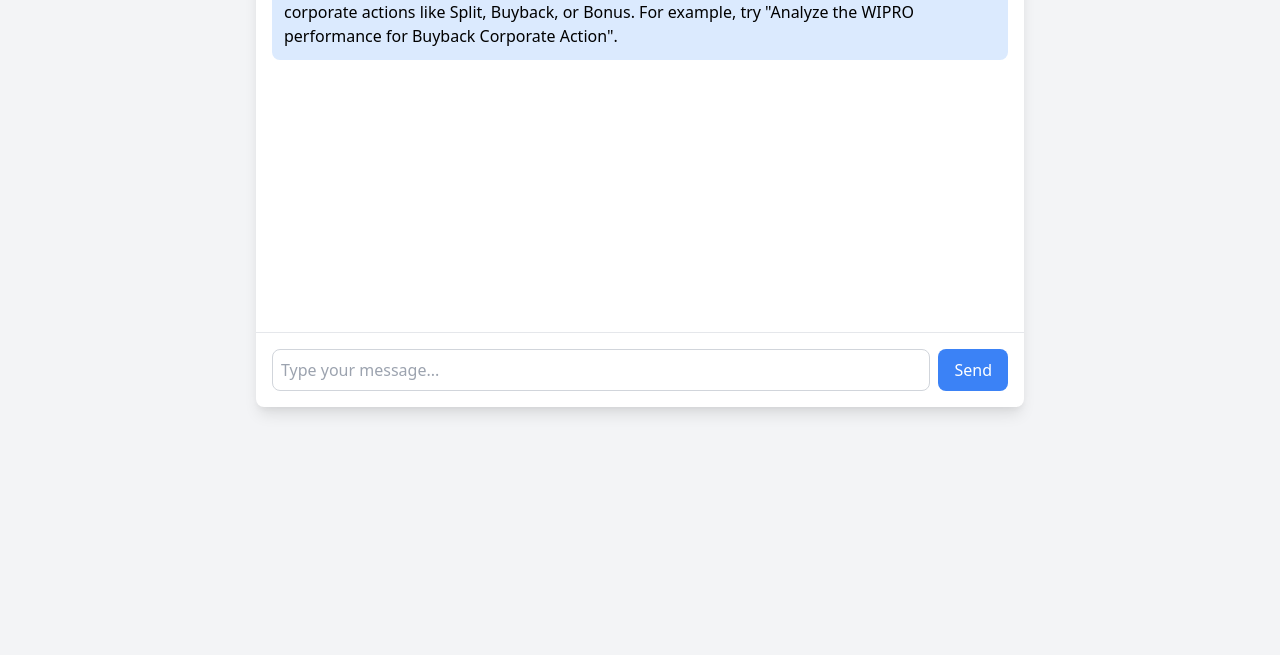
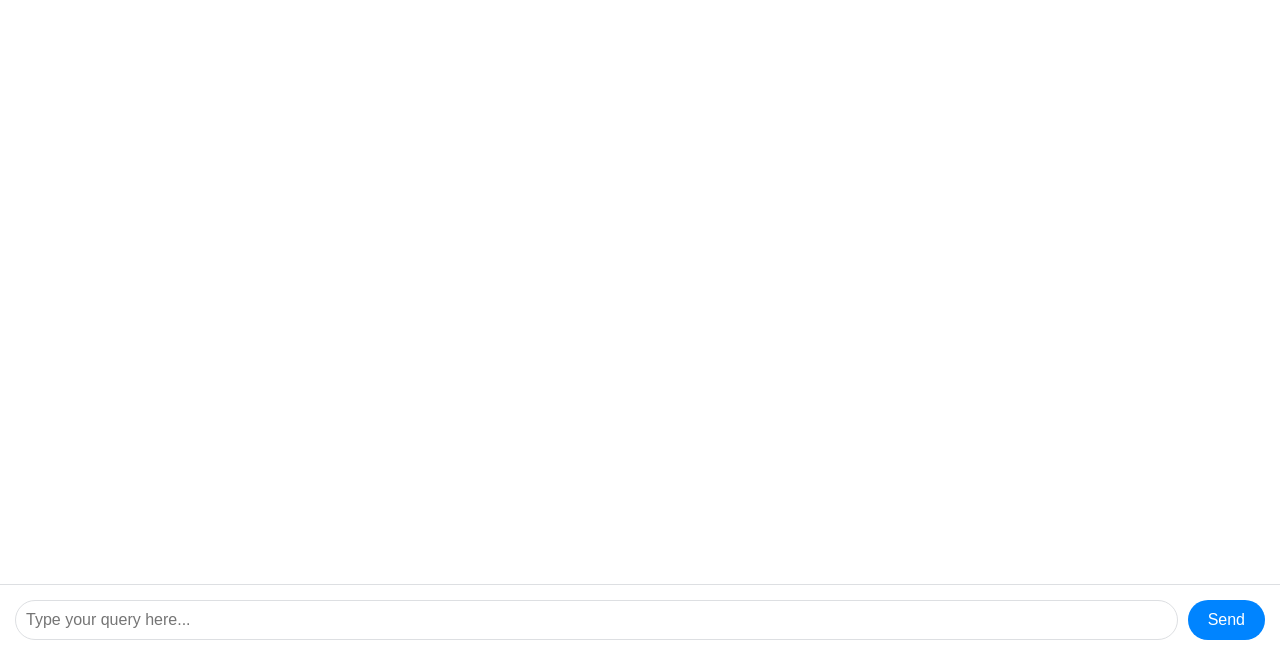
Before and after one commit to bala-ceg/backtest.ai, a plain HTML site: page api/templates/chat.html in a window 1280 px wide. Shown: the part 145-800 px from the top of the page. Drawn offline with nearby package versions, Linux system fonts and the light colour scheme.

Commit message:
Update chat.html

```diff
--- a/api/templates/chat.html
+++ b/api/templates/chat.html
@@ -1,111 +1,248 @@
-<!-- templates/index.html -->
 <!DOCTYPE html>
 <html lang="en">
 <head>
     <meta charset="UTF-8">
     <meta name="viewport" content="width=device-width, initial-scale=1.0">
     <title>AI Stock Analyzer</title>
-    <link href="https://cdn.jsdelivr.net/npm/tailwindcss@2.2.19/dist/tailwind.min.css" rel="stylesheet">
+    <style>
+        :root {
+            --bg-color: #f0f2f5;
+            --chat-bg: #ffffff;
+            --text-color: #050505;
+            --secondary-text: #65676b;
+            --border-color: #dddfe2;
+            --primary-color: #0084ff;
+            --sent-message-bg: #0084ff;
+            --received-message-bg: #e4e6eb;
+            --sent-message-color: #ffffff;
+            --received-message-color: #050505;
+        }
+
+        * {
+            margin: 0;
+            padding: 0;
+            box-sizing: border-box;
+        }
+
+        html, body {
+            height: 100%;
+            margin: 0;
+            padding: 0;
+        }
+
+        body {
+            font-family: -apple-system, BlinkMacSystemFont, 'Segoe UI', Roboto, Helvetica, Arial, sans-serif;
+            background-color: var(--bg-color);
+            color: var(--text-color);
+            line-height: 1.5;
+        }
+
+        .chat-container {
+            max-width: 100%;
+            height: 100vh;
+            margin: 0;
+            background-color: var(--chat-bg);
+            display: flex;
+            flex-direction: column;
+        }
+
+        .chat-header {
+            background-color: var(--primary-color);
+            color: white;
+            padding: 15px;
+            text-align: center;
+            font-size: 1.2em;
+            font-weight: bold;
+        }
+
+        .chat-messages {
+            flex-grow: 1;
+            overflow-y: auto;
+            padding: 15px;
+        }
+
+        .message {
+            margin-bottom: 15px;
+            max-width: 80%;
+            padding: 10px;
+            border-radius: 18px;
+        }
+
+        .user-message {
+            background-color: var(--sent-message-bg);
+            color: var(--sent-message-color);
+            align-self: flex-end;
+            margin-left: auto;
+        }
+
+        .ai-message {
+            background-color: var(--received-message-bg);
+            color: var(--received-message-color);
+        }
+
+        .chat-input {
+            display: flex;
+            padding: 15px;
+            border-top: 1px solid var(--border-color);
+        }
+
+        .chat-input input {
+            flex-grow: 1;
+            padding: 10px;
+            border: 1px solid var(--border-color);
+            border-radius: 20px;
+            font-size: 1em;
+        }
+
+        .chat-input button {
+            background-color: var(--primary-color);
+            color: white;
+            border: none;
+            padding: 10px 20px;
+            margin-left: 10px;
+            border-radius: 20px;
+            cursor: pointer;
+            font-size: 1em;
+        }
+
+        .chat-input button:hover {
+            background-color: #006edc;
+        }
+
+        .stock-result {
+            background-color: #f8f9fa;
+            border: 1px solid #dee2e6;
+            border-radius: 5px;
+            padding: 15px;
+            margin-top: 15px;
+        }
+
+        .stock-result h3 {
+            margin-bottom: 10px;
+            color: var(--primary-color);
+        }
+
+        .stock-result table {
+            width: 100%;
+            border-collapse: collapse;
+        }
+
+        .stock-result th, .stock-result td {
+            border: 1px solid #dee2e6;
+            padding: 8px;
+            text-align: left;
+        }
+
+        .stock-result th {
+            background-color: #e9ecef;
+        }
+
+        @media (max-width: 600px) {
+            .chat-container {
+                margin: 10px;
+                border-radius: 0;
+            }
+
+            .message {
+                max-width: 90%;
+            }
+        }
+    </style>
 </head>
-<body class="bg-gray-100">
-    <div class="container mx-auto px-4 py-8">
-        <div class="max-w-3xl mx-auto bg-white rounded-lg shadow-lg">
-            <div class="p-4 border-b border-gray-200">
-                <h1 class="text-xl font-bold text-gray-800">AI Stock Analyzer</h1>
+<body>
+    <div class="chat-container">
+        <div class="chat-header">AI Stock Analyzer</div>
+        <div class="chat-messages" id="chatMessages">
+            <div class="message ai-message">
+                Hello! I'm your AI Stock Analyzer. You can ask me to analyze a stock's performance for specific corporate actions like Split, Buyback, or Bonus. For example, try "Analyze the WIPRO performance for Buyback Corporate Action".
             </div>
-
-            <div id="chatMessages" class="p-4 h-96 overflow-y-auto space-y-4">
-                <div class="bg-blue-100 p-3 rounded-lg">
-                    <p>Hello! I'm your AI Stock Analyzer. You can ask me to analyze a stock's performance for specific corporate actions like Split, Buyback, or Bonus. For example, try "Analyze the WIPRO performance for Buyback Corporate Action".</p>
-                </div>
-            </div>
-
-            <div class="p-4 border-t border-gray-200">
-                <div class="flex space-x-2">
-                    <input type="text" id="userInput"
-                           class="flex-1 p-2 border border-gray-300 rounded-lg focus:outline-none focus:border-blue-500"
-                           placeholder="Type your message...">
-                    <button onclick="sendMessage()"
-                            class="px-4 py-2 bg-blue-500 text-white rounded-lg hover:bg-blue-600 focus:outline-none">
-                        Send
-                    </button>
-                </div>
-            </div>
+        </div>
+        <div class="chat-input">
+            <input type="text" id="userInput" placeholder="Type your query here..." aria-label="Type your query">
+            <button onclick="sendMessage()">Send</button>
         </div>
     </div>
 
     <script>
-        function appendMessage(message, isUser) {
+        function sendMessage() {
+            const userInput = document.getElementById('userInput');
             const chatMessages = document.getElementById('chatMessages');
-            const messageDiv = document.createElement('div');
-            messageDiv.className = isUser ?
-                'bg-gray-100 p-3 rounded-lg ml-auto max-w-md' :
-                'bg-blue-100 p-3 rounded-lg max-w-md';
 
-            if (typeof message === 'object') {
-                // Create a table for the results
-                const table = document.createElement('table');
-                table.className = 'min-w-full divide-y divide-gray-200';
+            if (userInput.value.trim() === '') return;
 
-                // Create table header
-                const thead = document.createElement('thead');
-                const headerRow = document.createElement('tr');
-                const headers = ['Symbol', 'Announcement Date', 'Record Date', 'Record Return', '3m', '6m', '1y', '3y'];
+            // Add user message to chat
+            const userMessage = document.createElement('div');
+            userMessage.className = 'message user-message';
+            userMessage.textContent = userInput.value;
+            chatMessages.appendChild(userMessage);
 
-                headers.forEach(header => {
-                    const th = document.createElement('th');
-                    th.className = 'px-2 py-1 text-xs font-medium text-gray-500 uppercase tracking-wider';
-                    th.textContent = header;
-                    headerRow.appendChild(th);
-                });
-                thead.appendChild(headerRow);
-                table.appendChild(thead);
+            // Clear input field
+            userInput.value = '';
 
-                // Create table body
-                const tbody = document.createElement('tbody');
-                message.forEach(row => {
-                    const tr = document.createElement('tr');
-                    [
-                        row.symbol,
-                        row.announcement_date,
-                        row.record_date,
-                        row.record_date_return,
-                        row['3m'],
-                        row['6m'],
-                        row['1y'],
-                        row['3y']
-                    ].forEach(cell => {
-                        const td = document.createElement('td');
-                        td.className = 'px-2 py-1 text-xs';
-                        td.textContent = cell || 'N/A';
-                        tr.appendChild(td);
+            // AI response placeholder
+            const aiMessage = document.createElement('div');
+            aiMessage.className = 'message ai-message';
+            aiMessage.innerHTML = 'Analyzing your request...';
+            chatMessages.appendChild(aiMessage);
+
+            fetch('/analyze', {
+                method: 'POST',
+                headers: {
+                    'Content-Type': 'application/json',
+                },
+                body: JSON.stringify({ query: userMessage.textContent }),
+            })
+            .then(response => {
+                if (!response.ok) {
+                    return response.json().then(data => {
+                        throw new Error(data.error || 'Unexpected server error');
                     });
-                    tbody.appendChild(tr);
-                });
-                table.appendChild(tbody);
-                messageDiv.appendChild(table);
-            } else {
-                messageDiv.textContent = message;
-            }
+                }
+                return response.json();
+            })
+            .then(data => {
+                aiMessage.innerHTML = formatStockResult(data);
+            })
+            .catch(error => {
+                aiMessage.innerHTML = error.message;
+                console.error('Error:', error);
+            });
 
-            chatMessages.appendChild(messageDiv);
             chatMessages.scrollTop = chatMessages.scrollHeight;
         }
 
-        function sendMessage() {
-            const input = document.getElementById('userInput');
-            const message = input.value.trim();
 
-            if (message) {
-                appendMessage(message, true);
-                input.value = '';
+        function formatStockResult(data) {
+            if (!Array.isArray(data)) {
+                return 'Error: Unexpected data format';
+            }
 
-                fetch('/analyze', {
-                    method: 'POST',
-                    headers: {
-                        'Content-Type': 'application/json',
-                    },
-                    body: JSON.stringify({ message: message }),
-                })
-                .then(response => response.json())
-                .then(data => {
+            let html = '<div class="stock-result">';
+            html += `<h3>${data[0].symbol} Analysis</h3><table>`;
+            html += '<tr><th>Announcement Date</th><th>Record Date</th><th>Record Date Return</th><th>3 Month Return</th><th>6 Month Return</th><th>1 Year Return</th><th>3 Year Return</th></tr>';
+
+            data.forEach(record => {
+                html += '<tr>';
+                html += `<td>${record.announcement_date}</td>`;
+                html += `<td>${record.record_date}</td>`;
+                html += `<td>${record.record_date_return}</td>`;
+                html += `<td>${record['3m']}</td>`;
+                html += `<td>${record['6m']}</td>`;
+                html += `<td>${record['1y']}</td>`;
+                html += `<td>${record['3y']}</td>`;
+                html += '</tr>';
+            });
+
+            html += '</table></div>';
+            return html;
+        }
+
+        // Allow sending message with Enter key
+        document.getElementById('userInput').addEventListener('keypress', function(e) {
+            if (e.key === 'Enter') {
+                sendMessage();
+            }
+        });
+    </script>
+</body>
+</html>
```
